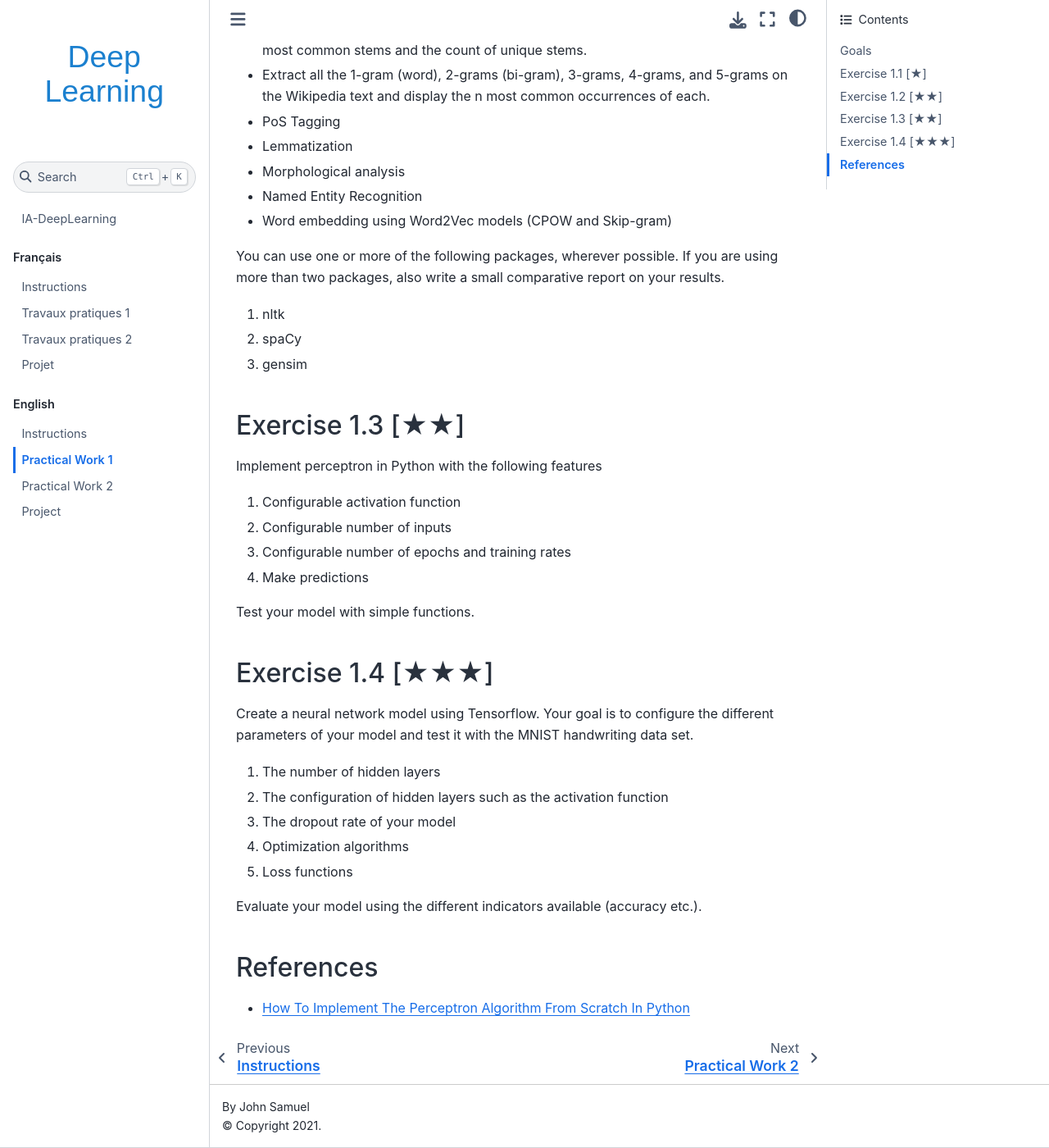
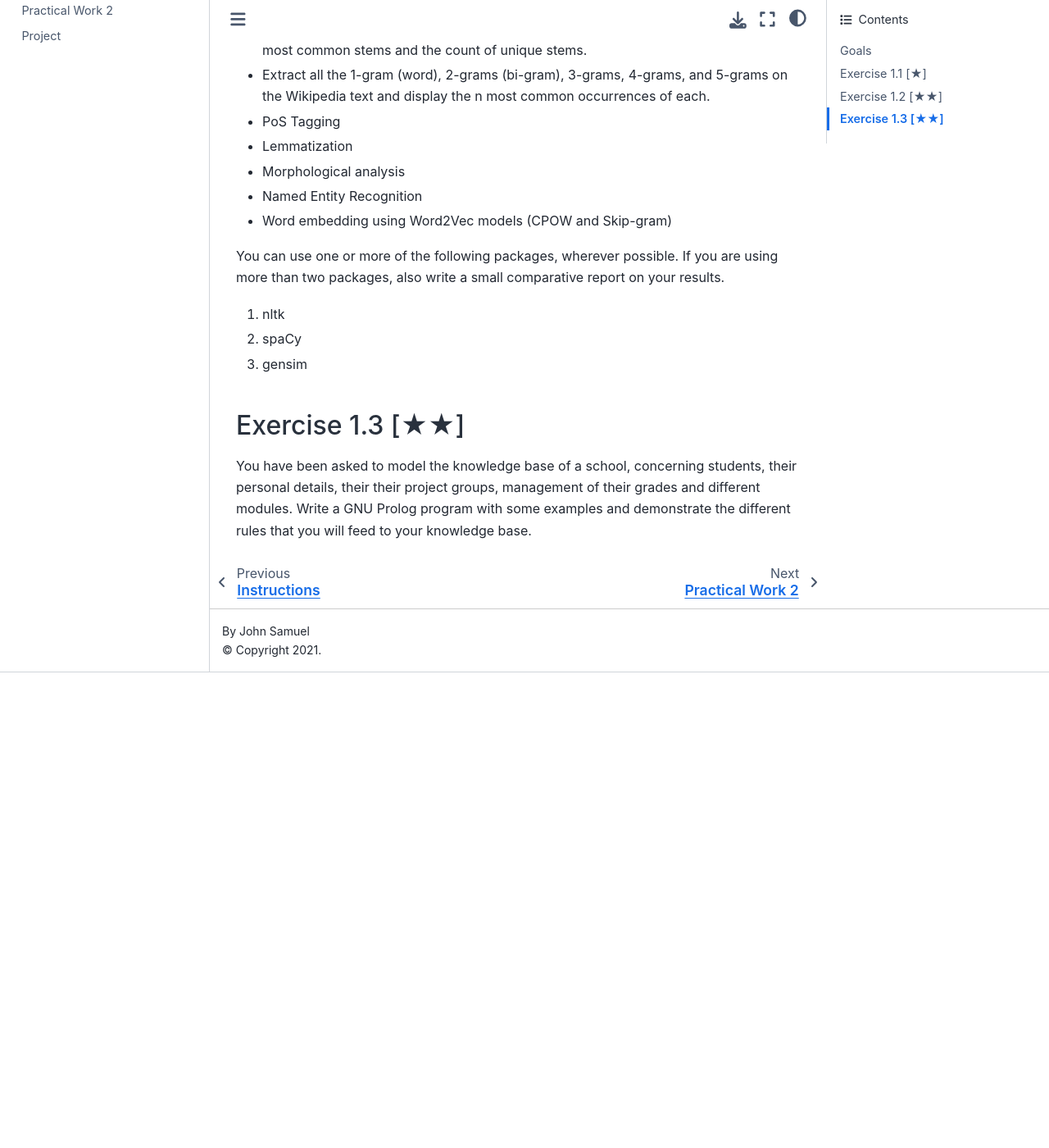
Before and after one commit to rodologie/IA-DeepLearning, a Jupyter Book: the page built from en/practical1/practical1.md, in a window 1280 px wide and 1400 px high, scrolled down 983 px. Shown: the whole window at 82% size. Built offline with Jupyter Book 1.0.4 settings and Sphinx 7.4.7 and the Sphinx Book theme 1.1.4, drawn with Linux system fonts in a browser that asks for light colours; after the commit the page ends 1803 px from its top, so only the background shows below that.

Commit message:
Update practical1.md

```diff
--- a/en/practical1/practical1.md
+++ b/en/practical1/practical1.md
@@ -35,23 +35,4 @@ report on your results.
 3.  gensim
 
 ## Exercise 1.3 [★★]
-Implement perceptron in Python with the following features
-1. Configurable activation function
-2. Configurable number of inputs
-3. Configurable number of epochs and training rates
-4. Make predictions
-
-Test your model with simple functions.
-
-## Exercise 1.4 [★★★]
-Create a neural network model using Tensorflow. Your goal is to configure the different parameters of your model and test it with the MNIST handwriting data set.
-1. The number of hidden layers
-2. The configuration of hidden layers such as the activation function
-3. The dropout rate of your model
-4. Optimization algorithms
-5. Loss functions
-
-Evaluate your model using the different indicators available (accuracy etc.).
-
-## References
-* [How To Implement The Perceptron Algorithm From Scratch In Python](https://machinelearningmastery.com/implement-perceptron-algorithm-scratch-python/)
+You have been asked to model the knowledge base of a school, concerning students, their personal details, their their project groups, management of their grades and different modules. Write a GNU Prolog program with some examples and demonstrate the different rules that you will feed to your knowledge base.
```
